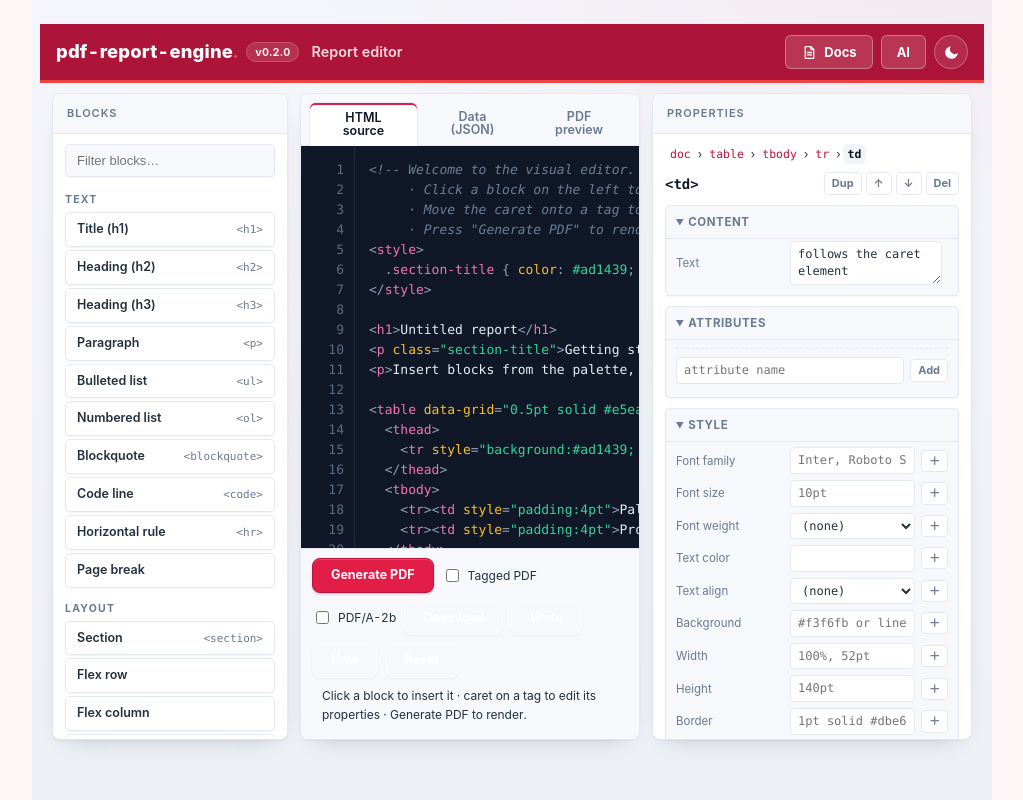
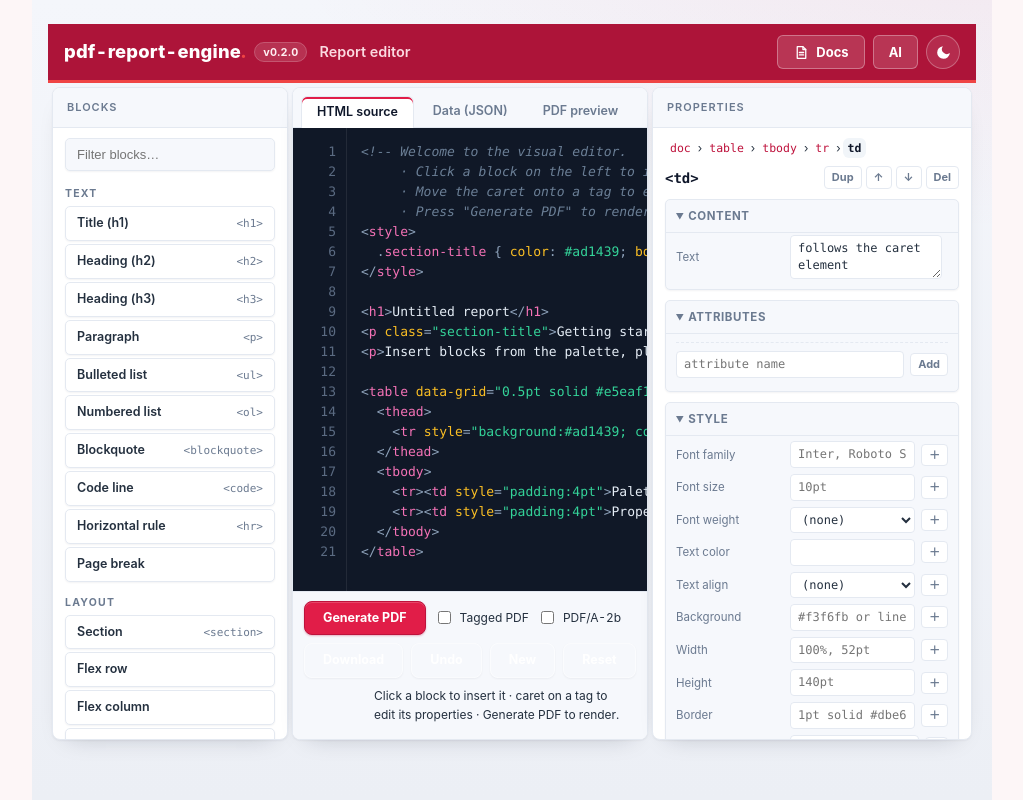
Before and after one commit to kenc90/pdf-report-engine, a website with bundled scripts: page docs/editor.html in a window 1280 px wide. Shown: the whole page, without its empty margins (128-1151 px from the left). Built offline with nearby package versions, Linux system fonts and the light colour scheme.

Commit message:
style: adjust padding and gap in main layout for improved spacing

```diff
--- a/docs/editor.html
+++ b/docs/editor.html
@@ -22,8 +22,8 @@
     html, body { height: 100%; }
     body { overflow: hidden; }
     main {
-      max-width: none; margin: 0; padding: 10px 12px 12px;
-      height: 100%; display: flex; flex-direction: column; gap: 10px; box-sizing: border-box;
+      max-width: none; margin: 0; padding: 10px 4px 4px;
+      height: 100%; display: flex; flex-direction: column; gap: 4px; box-sizing: border-box;
     }
     /* docs styles.css gives `section` a 40px bottom margin — not wanted here */
     main > section { margin-bottom: 0; min-height: 0; }
@@ -39,7 +39,7 @@
       display: flex; align-items: center; gap: 12px; flex-wrap: wrap;
       background: var(--brand); color: var(--on-brand);
       border-bottom: 3px solid var(--accent);
-      margin: -10px -12px 0; padding: 8px 14px;
+      margin: -10px -4px 0; padding: 8px 14px;
     }
     /* keep the bar's own order on narrow screens (the docs header restyles
        `.brand` / `.theme-toggle` with `order` + `margin-left:auto` below 720px) */
@@ -54,7 +54,7 @@
       display: flex; flex-direction: column; gap: 12px;
       flex: 1 1 auto; min-height: 0; width: 100%;
     }
-    .wb-grid { display: grid; grid-template-columns: 236px minmax(0, 1fr) 320px; gap: 12px; flex: 1 1 auto; min-height: 0; }
+    .wb-grid { display: grid; grid-template-columns: 236px minmax(0, 1fr) 320px; gap: 4px; flex: 1 1 auto; min-height: 0; }
     .pane { border: 1px solid var(--line); border-radius: 10px; background: var(--card); overflow: hidden; display: flex; flex-direction: column; min-height: 0; }
     .pane-title {
       flex: 0 0 auto; padding: 9px 12px; font-family: inherit; font-size: 12px; line-height: 1.4; font-weight: 700; letter-spacing: .4px;
```
Also changed, not shown: docs/index.html (+0 -1 lines).
